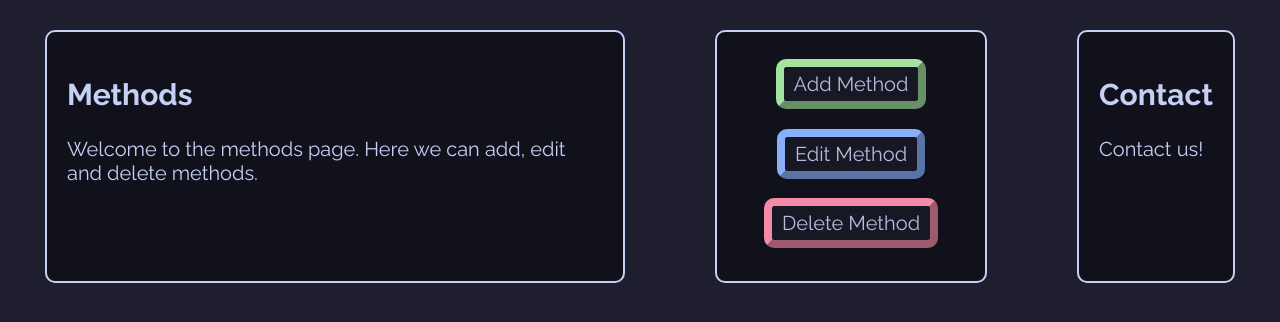
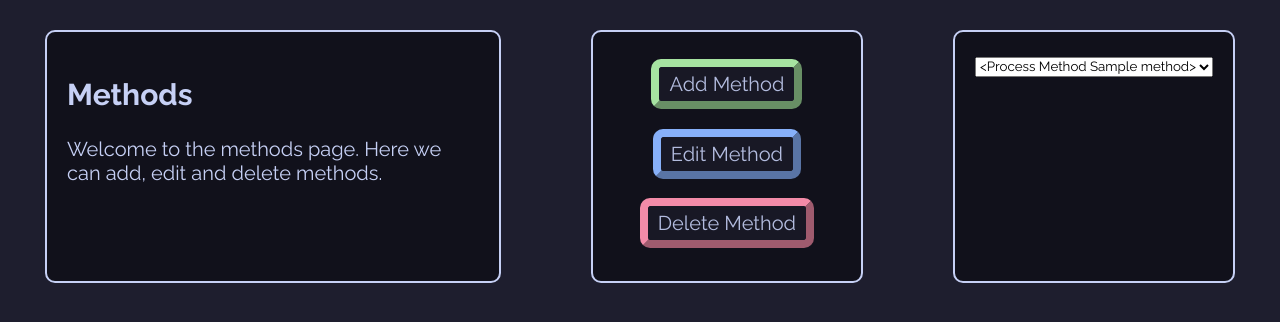
Before and after one commit to walliscode/ProcessNavigator, a Flask app: page /data/methods in a window 1280 px wide. Shown: the part 120-442 px from the top of the page. Run offline with Flask 3, Linux system fonts and the light colour scheme; the visitor is signed in with stand-in values (Sample User, id 1); tables that the repository leaves empty hold one stand-in row (values such as "Sample post"); parts of the project's set-up code (start-up, migrations or seed data) failed here and were passed over; some libraries are stand-ins or nearby versions; some web fonts are replaced.

Commit message:
added file upload

```diff
--- a/process_navigator/data/forms.py
+++ b/process_navigator/data/forms.py
@@ -1,6 +1,10 @@
 from flask_wtf import FlaskForm
 from wtforms import FieldList, FileField, FormField, StringField, SubmitField
 from wtforms.validators import InputRequired
+from wtforms_sqlalchemy.fields import QuerySelectField
+
+from process_navigator.extensions import db
+from process_navigator.models.process import ProcessMethod
 
 
 class MethodForm(FlaskForm):
@@ -9,15 +13,28 @@ class MethodForm(FlaskForm):
     delete_method = SubmitField("Delete Method")
 
 
+def get_current_process_methods():
+    return db.session.execute(db.select(ProcessMethod)).scalars()
+
+
+class CurrentMethodsForm(FlaskForm):
+    current_methods = QuerySelectField(
+        "Current Methods",
+        allow_blank=False,
+        query_factory=get_current_process_methods,
+    )
+
+
 class AddMethodPartForm(FlaskForm):
     method_part_name = StringField("Method Part Name", validators=[InputRequired()])
 
 
 class AddMethodForm(FlaskForm):
     method_name = StringField("Method Name", validators=[InputRequired()])
+    method_description = StringField("Method Description", validators=[InputRequired()])
     method_parts = FieldList(FormField(AddMethodPartForm), min_entries=1)
     add_method_part = SubmitField("Add Method Part")
     remove_method_part = SubmitField("Remove Method Part")
-    method_file = FileField("Method File")
+    method_file = FileField("Method File", validators=[InputRequired()])
     add_method = SubmitField("Add Method")
     reset = SubmitField("Reset")
--- a/process_navigator/data/routes.py
+++ b/process_navigator/data/routes.py
@@ -1,10 +1,12 @@
-from flask import redirect, render_template, session, url_for
+from flask import flash, redirect, render_template, session, url_for
 
 from process_navigator.data import bp
-from process_navigator.models.process import ProcessMethod
+from process_navigator.extensions import db
+from process_navigator.models.process import ProcessMethod, ProcessMethodPart
 from process_navigator.utils.decorators import login_required, session_keys
+from process_navigator.utils.file_handling import save_file
 
-from .forms import AddMethodForm, MethodForm
+from .forms import AddMethodForm, CurrentMethodsForm, MethodForm
 
 
 @bp.route("/", methods=["GET", "POST"])
@@ -17,6 +19,7 @@ def index():
 @login_required
 def methods():
     form = MethodForm()
+    form2 = CurrentMethodsForm()
 
     if form.add_method.data:
         # add security key to session of "add_method"
@@ -24,7 +27,7 @@ def methods():
         # session does not automatically update when a list is modified (a mutable object)
         session.modified = True
         return redirect(url_for("data.add_method"))
-    return render_template("data/methods.html", form=form)
+    return render_template("data/methods.html", form=form, form2=form2)
 
 
 @bp.route("/add_method", methods=["GET", "POST"])
@@ -40,4 +43,56 @@ def add_method():
     if form.remove_method_part.data:
         form.method_parts.pop_entry()
 
+    # when the add_method button is clicked, add the ProcessMethod and ProcessMethodParts to the database
+    if form.add_method.data:
+        # perform error checking to make sure the ProcessMethod do not already exist
+        process_method_query = db.session.execute(
+            db.select(ProcessMethod).filter(ProcessMethod.name == form.method_name.data)
+        ).scalar()
+
+        if process_method_query:
+            message = "Process Method {name} already exists".format(
+                name=form.method_name.data
+            )
+            flash(message)
+            return redirect(url_for("data.add_method"))
+
+        # save file to the file storage system and get the new file name
+        method_file = save_file(form.method_file.data)
+        # add the process method to the database, this will give the process method an id
+        new_method = ProcessMethod(
+            name=form.method_name.data.__str__(),
+            description=form.method_description.data.__str__(),
+            file_name=method_file,
+        )
+        db.session.add(new_method)
+
+        # cycle through process method parts and add to the database
+        for method_part in form.method_parts:
+            new_method_part = ProcessMethodPart(
+                name=method_part.method_part_name.data,
+                process_method_id=new_method.id,
+                process_method=new_method,
+            )
+            db.session.add(new_method_part)
+
+        db.session.commit()
+
+        # check if the process method and process method parts have been added to the database, return a message on results of the database commit
+        process_method_query = db.session.execute(
+            db.select(ProcessMethod).filter(ProcessMethod.name == form.method_name.data)
+        ).scalar()
+
+        if process_method_query:
+            messsage = "Process Method {name} and Process Method Parts {parts} added to database".format(
+                name=process_method_query.name,
+                parts=[part.name for part in process_method_query.process_method_parts],
+            )
+            flash(messsage)
+
+            # remove security key from session and redirect to the methods page
+            session["security_keys"].remove("add_method")
+            session.modified = True
+            return redirect(url_for("data.methods"))
+
     return render_template("data/add_method.html", form=form)
--- a/process_navigator/models/process.py
+++ b/process_navigator/models/process.py
@@ -76,10 +76,12 @@ class ProcessSteps(db.Model):
 class ProcessMethod(db.Model):
     id: Mapped[int] = mapped_column(primary_key=True, init=False)
     name: Mapped[str] = mapped_column(nullable=False)
+    description: Mapped[str] = mapped_column(nullable=False)
     file_name: Mapped[str] = mapped_column(nullable=False)
 
     process_method_parts: Mapped[List["ProcessMethodPart"]] = db.relationship(
-        back_populates="process_method"
+        back_populates="process_method",
+        default_factory=list,
     )
 
     def __repr__(self):
@@ -88,7 +90,7 @@ class ProcessMethod(db.Model):
 
 @dataclass
 class ProcessMethodPart(db.Model):
-    id: Mapped[int] = mapped_column(primary_key=True)
+    id: Mapped[int] = mapped_column(primary_key=True, init=False)
     name: Mapped[str] = mapped_column(nullable=False)
     process_method_id: Mapped[int] = mapped_column(
         db.ForeignKey("process_method.id"), nullable=False
--- a/process_navigator/static/styles.css
+++ b/process_navigator/static/styles.css
@@ -147,6 +147,7 @@ input {
   display: flex;
   flex-direction: row;
   justify-content: space-around;
+  margin: 10px;
 }
 
 .vertical-container {
--- a/process_navigator/templates/data/methods.html
+++ b/process_navigator/templates/data/methods.html
@@ -1,30 +1,19 @@
-{% extends 'base/main.html' %}
-
-{% block form_1 %}
+{% extends 'base/main.html' %} {% block form_1 %}
 <div class="form-container">
-<h1>Methods</h1>
-<p>
-Welcome to the methods page. Here we can add, edit and delete methods.
-</p>
+  <h1>Methods</h1>
+  <p>Welcome to the methods page. Here we can add, edit and delete methods.</p>
 </div>
-{% endblock %}
-
-
-{% from "helpers/_formhelpers.html" import render_form_button %}
+{% endblock %} {% from "helpers/_formhelpers.html" import render_form_button %}
 {% block form_2 %}
 <div class="form-container">
-<form method="post">
-{{ csrf_token }}
-{{ render_form_button(form.add_method, class="add_button") }}
-{{ render_form_button(form.edit_method, class="edit_button") }}
-{{ render_form_button(form.delete_method, class="delete_button") }}
-</form>
+  <form method="post">
+    {{ csrf_token }} {{ render_form_button(form.add_method, class="add_button")
+    }} {{ render_form_button(form.edit_method, class="edit_button") }} {{
+    render_form_button(form.delete_method, class="delete_button") }}
+  </form>
 </div>
+{% endblock %} {% block form_3 %} {% from "helpers/_messagehelpers.html" import
+display_messages %} {{ display_messages() }}
+
+<div class="form-container">{{form2.current_methods}}</div>
 {% endblock %}
-
-{% block form_3 %}
-<div class="form-container">
-<h1>Contact</h1>
-<p>Contact us!</p>
-</div>
-{% endblock %}
```
Also changed, not shown: process_navigator/templates/data/add_method.html (+6 -9 lines), process_navigator/utils/file_handling.py (added, +18 -0 lines).
